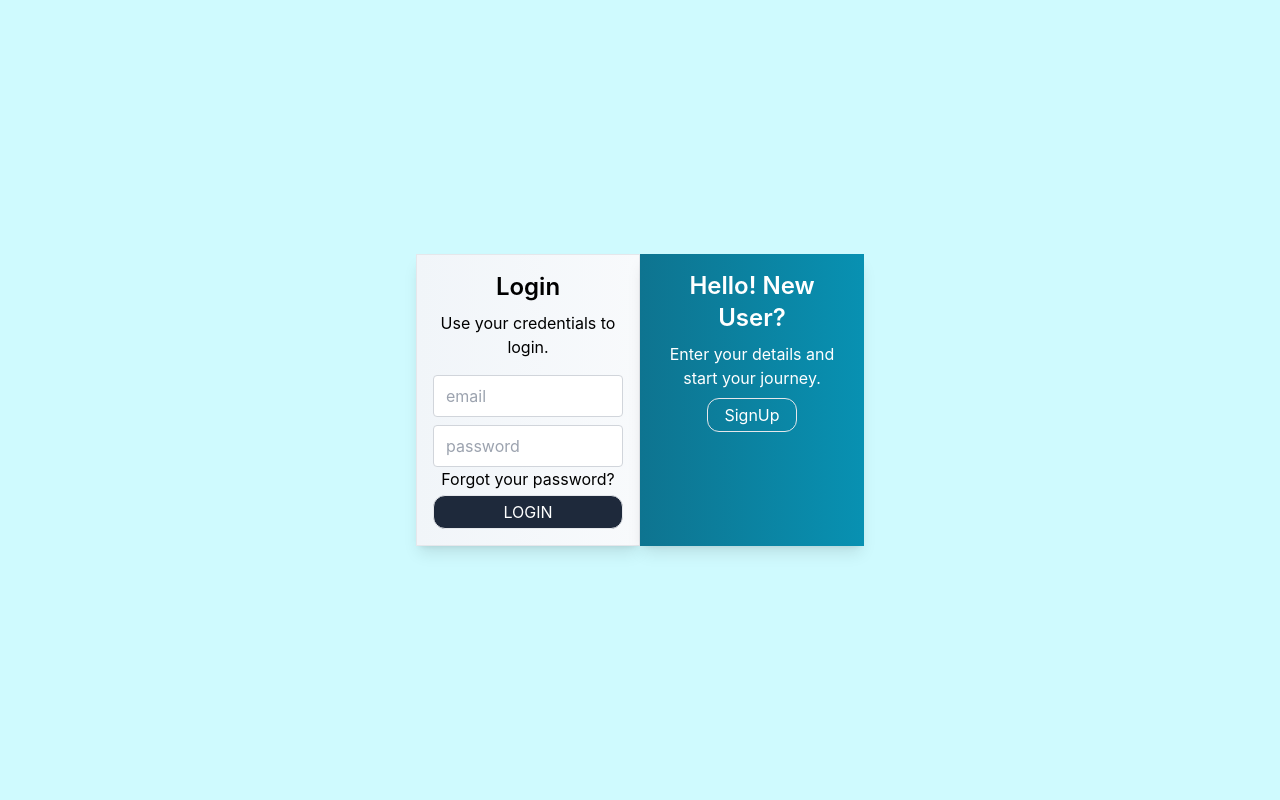
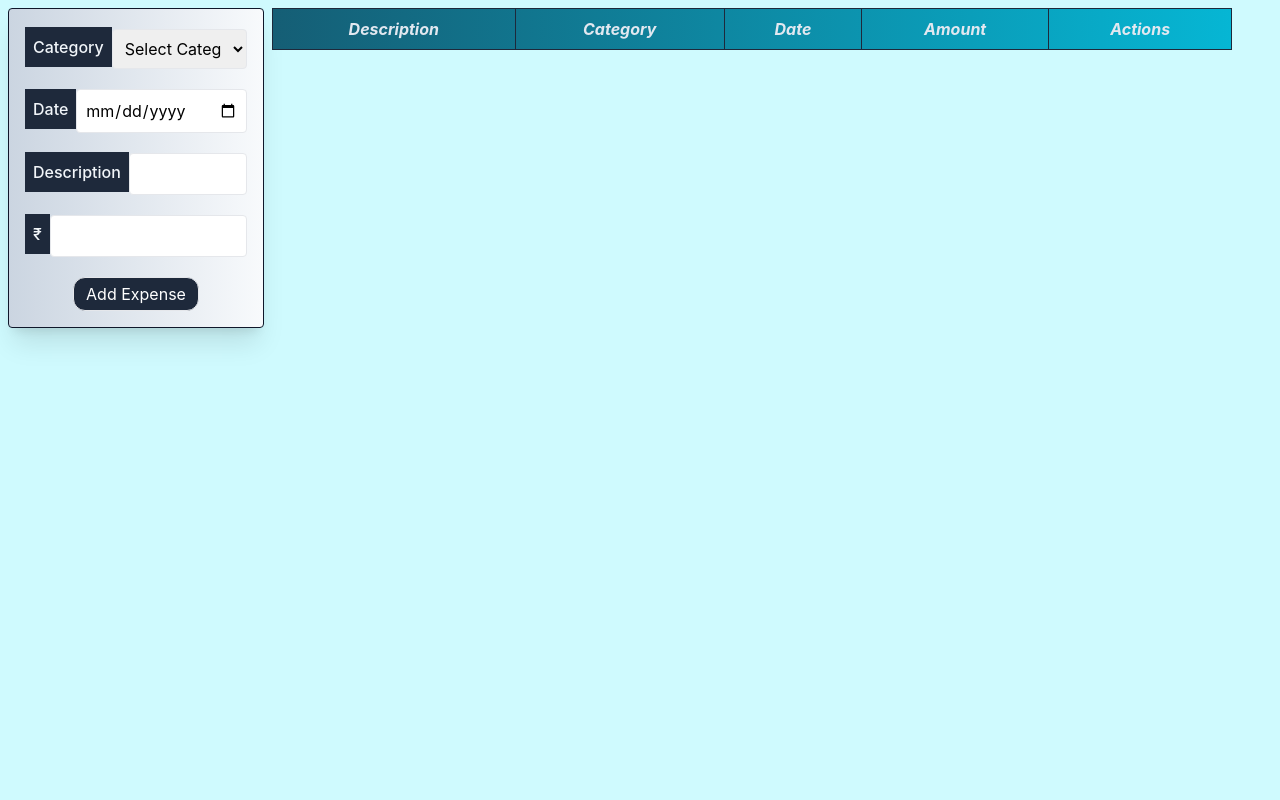
Before and after one commit to SomyaBhatnagar19/Expense-Tracker-AWS, a React (Create React App) app in the folder frontend/: page /expenses in a window 1280 px wide. Shown: the top 800 px of the page. Built offline with nearby package versions, Linux system fonts and the light colour scheme.

Commit message:
Making the routes in the App.js file and making the ExpenseForm file styling proper.

```diff
--- a/frontend/package.json
+++ b/frontend/package.json
@@ -10,6 +10,7 @@
     "postcss-cli": "^11.0.0",
     "react": "^18.2.0",
     "react-dom": "^18.2.0",
+    "react-router-dom": "^6.21.3",
     "react-scripts": "5.0.1",
     "tailwindcss": "^3.4.1",
     "web-vitals": "^2.1.4"
--- a/frontend/src/App.js
+++ b/frontend/src/App.js
@@ -1,16 +1,36 @@
 /* /frontend/App.js */
 
-import React from "react";
+import React, { useEffect, useState } from "react";
+import { BrowserRouter as Router, Route, Routes, Navigate } from "react-router-dom";
 import SignUp from "./Views/SignUp";
 import ExpensesForm from "./Views/ExpensesForm";
 
 function App() {
+  // State to track whether the user is authenticated
+  const [isAuthenticated, setIsAuthenticated] = useState(false);
+
+  useEffect(() => {
+    const token = localStorage.getItem("token");
+    setIsAuthenticated(!!token); // Set isAuthenticated to true if token exists
+  }, []);
+
   return (
-    <div className="bg-cyan-100">
-      <SignUp />
-      <ExpensesForm />
-    </div>
-  )
+    <Router>
+      <div className="bg-cyan-100 min-h-screen">
+        <Routes>
+          <Route
+            path="/expenses"
+            element={<ExpensesForm />}
+            // Use the condition within the component
+          />
+          <Route
+            path="/"
+            element={isAuthenticated ? <Navigate to="/expenses" /> : <SignUp />}
+          />
+        </Routes>
+      </div>
+    </Router>
+  );
 }
 
 export default App;
--- a/frontend/src/Views/ExpensesForm.js
+++ b/frontend/src/Views/ExpensesForm.js
@@ -7,8 +7,10 @@ export default function ExpensesForm() {
 
   //states for form input
   const [category, setCategory] = useState("");
+  const [date, setDate] = useState("");
   const [description, setDescription] = useState("");
   const [amount, setAmount] = useState("");
+  const [expenses, setExpenses] = useState([]);
 
   //function for form submission
   const handleAddExpense = (e) => {
@@ -16,14 +18,14 @@ export default function ExpensesForm() {
   }
 
   return (
-    <div className="flex flex-col lg:flex-row">
+    <div className="flex flex-col lg:flex-row pb-16">
       {/* Left Side (Form) */}
-      <div className="lg:w-1/4 bg-gradient-to-l from-slate-50 to-slate-100 text-center p-4 border m-2 rounded shadow-xl">
-        <form className="mt-4" onSubmit={handleAddExpense}>
-          <div className="mb-4 flex flex-col">
+      <div className="lg:w-1/5 bg-gradient-to-l from-slate-50 to-slate-300 text-center p-4 border border-slate-900 m-2 rounded shadow-xl">
+        <form onSubmit={handleAddExpense}>
+          <div className="mb-4 flex items-center">
             <label
-              htmlFor="category"
-              className="block text-sm font-medium text-gray-600"
+              htmlFor="Category"
+              className="block text-md font-medium text-slate-100 bg-slate-800 p-2"
             >
               Category
             </label>
@@ -33,24 +35,41 @@ export default function ExpensesForm() {
               value={category}
               onChange={(e) => setCategory(e.target.value)}
             >
+              <option value="Select Category">Select Category</option>
               <option value="Travel">Travel</option>
-              <option value="Snacks">Snacks/Junk food</option>
+              <option value="Snacks/Junk food">Snacks/Junk food</option>
               <option value="Vegetable">Vegetable</option>
               <option value="Education">Education</option>
               <option value="Stationary">Stationary</option>
               <option value="Fuel">Fuel</option>
-              <option value="Servicing">Repairing/Servicing</option>
+              <option value="Repairing/Servicing">Repairing/Servicing</option>
               <option value="Entertainment">Entertainment</option>
               <option value="Salary">Salary</option>
-              <option value="Bills">Bills/ EMI</option>
-              <option value="Fashion">Fashion & Beauty</option>
+              <option value="Bills/ EMI">Bills/ EMI</option>
+              <option value="Fashion & Beauty">Fashion & Beauty</option>
             </select>
           </div>
 
-          <div className="mb-4 flex flex-col">
+          <div className="mb-4 flex items-center">
+            <label
+              htmlFor="date"
+              className="block text-md font-medium text-slate-100 bg-slate-800 p-2"
+            >
+              Date
+            </label>
+            <input
+              type="date"
+              id="date"
+              className="mt-1 p-2 border rounded w-full"
+              value={date}
+              onChange={(e) => setDate(e.target.value)}
+            />
+          </div>
+
+          <div className="mb-4 flex items-center">
             <label
               htmlFor="description"
-              className="block text-sm font-medium text-gray-600"
+              className="block text-md font-medium text-slate-100 bg-slate-800 p-2"
             >
               Description
             </label>
@@ -63,10 +82,10 @@ export default function ExpensesForm() {
             />
           </div>
 
-          <div className="mb-4 flex flex-row">
+          <div className="mb-4 flex items-center">
             <label
               htmlFor="amount"
-              className="block text-md font-medium text-gray-600 bg-slate-800"
+              className="block text-md font-medium text-slate-100 bg-slate-800 p-2"
             >
               ₹
             </label>
@@ -89,19 +108,55 @@ export default function ExpensesForm() {
       </div>
 
       {/* Right Side (User Entered Data) */}
-      <div className="lg:w-1/2 p-4">
-        <h2 className="text-2xl font-semibold mb-4">User Entered Data</h2>
-        <ul>
-          <li className="mb-2">
-            <span className="font-semibold">Category:</span> {category}
-          </li>
-          <li className="mb-2">
-            <span className="font-semibold">Description:</span> {description}
-          </li>
-          <li className="mb-2">
-            <span className="font-semibold">Amount:</span> {amount}
-          </li>
-        </ul>
+      <div className="lg:w-3/4 mt-2">
+        <table className="w-full">
+          <thead>
+            <tr className="bg-gradient-to-l from-cyan-500 to-cyan-800 text-slate-200 italic">
+              <th className="py-2 px-4 border border-slate-800">Description</th>
+              <th className="py-2 px-4 border border-slate-800">Category</th>
+              <th className="py-2 px-4 border border-slate-800">Date</th>
+
+              <th className="py-2 px-4 border border-slate-800">Amount</th>
+              <th className="py-2 px-4 border border-slate-800">Actions</th>
+            </tr>
+          </thead>
+          <tbody>
+            {expenses.map((expense) => (
+              <tr key={expense.id} className="text-md italic bg-sky-300">
+                <td className="py-2 px-4 border border-slate-800">
+                  {expense.description}
+                </td>
+                <td className="py-2 px-4 border border-slate-800">
+                  {expense.category}
+                </td>
+                <td className="py-2 px-4 border border-slate-800">
+                  {new Intl.DateTimeFormat("en-US").format(
+                    new Date(expense.date)
+                  )}
+                </td>
+
+                <td className="py-2 px-4 border border-slate-800">
+                  {expense.amount}
+                </td>
+                <td className="py-2 px-4 border border-slate-800">
+                  <div className="flex items-center justify-between">
+                  {/* <img
+                      src={editBtn}
+                      alt="editBtn"
+                      className="h-6 w-6"
+                    />
+                    <img
+                      src={deleteBtn}
+                      alt="deleteBtn"
+                      className="h-10 w-10"
+
+                    /> */}
+                  </div>
+                </td>
+              </tr>
+            ))}
+          </tbody>
+        </table>
       </div>
     </div>
   );
```
Also changed, not shown: 1 other file (tests, documents, lock files or other folders).
